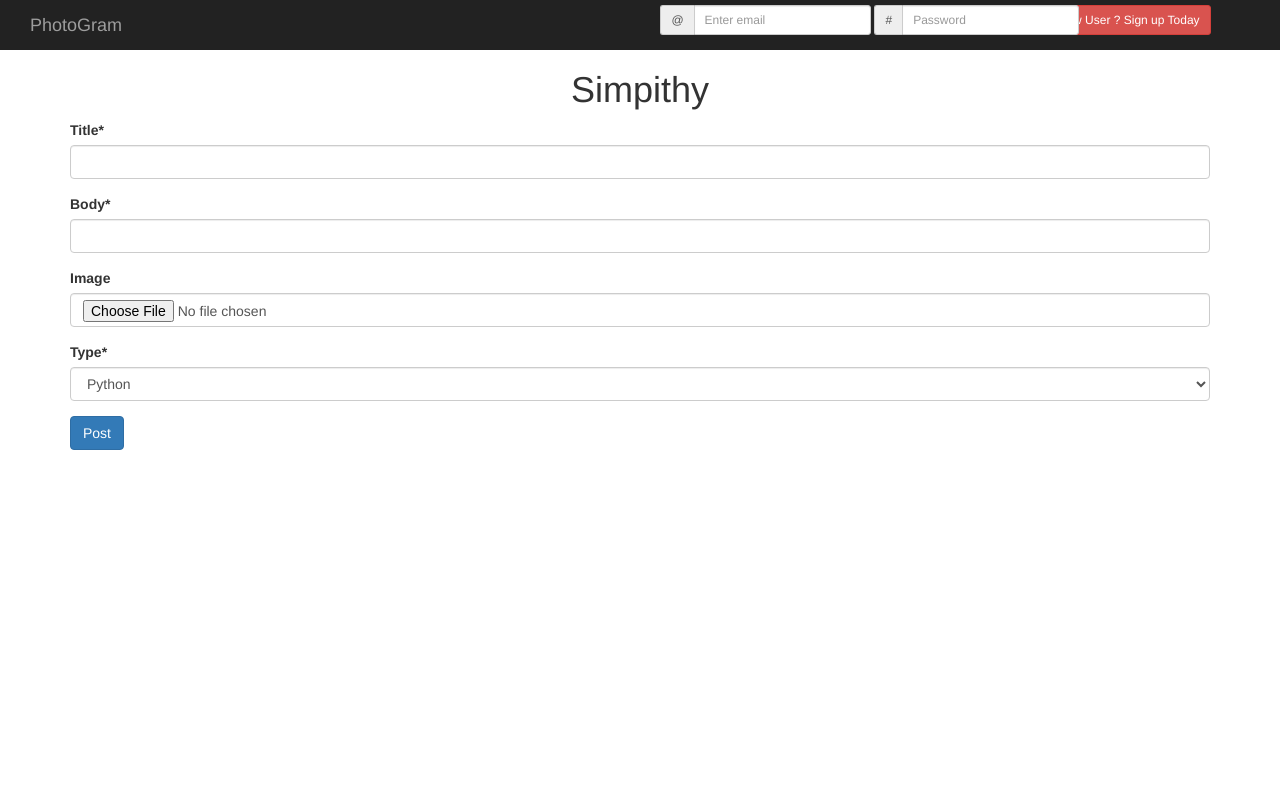
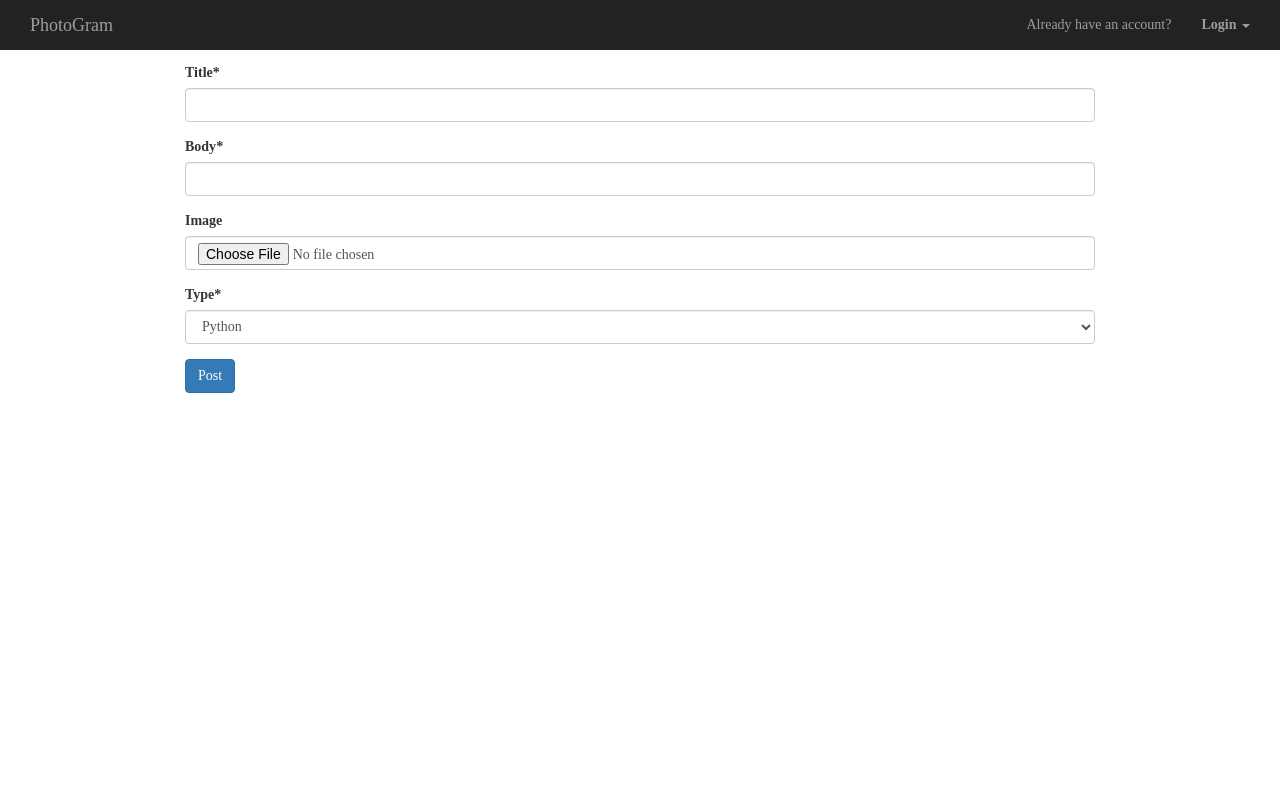
Before and after one commit to lil2/commten, a Django app: page /new-post/ in a window 1280 px wide. Run offline with Django 3.2, Linux system fonts and the light colour scheme; some libraries are stand-ins or nearby versions.

Commit message:
Add comment to to view and change structure of template and view

```diff
--- a/blogapp/forms.py
+++ b/blogapp/forms.py
@@ -1,6 +1,13 @@
-from blogapp.models import Post
+from blogapp.models import Post, User
 from django import forms
 from pagedown.widgets import PagedownWidget
+from django.contrib.auth.forms import UserCreationForm
+
+
+class UserSignupForm(UserCreationForm):
+    class Meta(UserCreationForm.Meta):
+        model = User
+        fields = UserCreationForm.Meta.fields
 
 
 class PostForm(forms.ModelForm):
--- a/blogapp/static/custom_css/my_css.css
+++ b/blogapp/static/custom_css/my_css.css
@@ -2,7 +2,86 @@ html, body {
   width: auto !important;
   overflow-x: hidden !important;
   z-index:1;
+  font-family: "Abadi MT Condensed Extra Bold";
 }
+
+
+/*  Login Drop Down  */
+
+#login-dp{
+    min-width: 250px;
+    padding: 14px 14px 0;
+    overflow:hidden;
+    background-color:rgba(255,255,255,.8);
+}
+#login-dp .help-block{
+    font-size:12px
+}
+#login-dp .bottom{
+    background-color:rgba(255,255,255,.8);
+    border-top:1px solid #ddd;
+    clear:both;
+    padding:14px;
+}
+#login-dp .social-buttons{
+    margin:12px 0
+}
+#login-dp .social-buttons a{
+    width: 49%;
+}
+#login-dp .form-group {
+    margin-bottom: 10px;
+}
+.btn-fb{
+    color: #fff;
+    background-color:#3b5998;
+}
+.btn-fb:hover{
+    color: #fff;
+    background-color:#496ebc
+}
+.btn-tw{
+    color: #fff;
+    background-color:#55acee;
+}
+.btn-tw:hover{
+    color: #fff;
+    background-color:#59b5fa;
+}
+@media(max-width:768px){
+    #login-dp{
+        background-color: inherit;
+        color: #fff;
+    }
+    #login-dp .bottom{
+        background-color: inherit;
+        border-top:0 none;
+    }
+}
+
+
+/*  Index Picture with Title */
+
+#index-pic {
+    background: url("../img/index_pic.jpg");
+    width:100%;
+    height:100%;
+    z-index:-1;
+    background-size:cover;
+    overflow:hidden;
+    position: relative;
+}
+
+
+/*  Override Bootstrap container */
+.container {
+  margin-top: 1% ;
+  width: 940px;
+  .center-block();
+}
+
+
+
 
 .bs-callout{
   padding: 20px;
--- a/blogapp/static/custom_js/my_js.js
+++ b/blogapp/static/custom_js/my_js.js
@@ -1,5 +1,4 @@
 $( document ).ready(function() {
-    post_ajax_signup_form();
     $(".content-markdown").each(function () {
         var content = $(this).text();
         console.log(content);
@@ -9,29 +8,6 @@ $( document ).ready(function() {
     });
 
 });
-
-
-
-// Passing user signup values in modal to backend using ajax
-function post_ajax_signup_form() {
-    $( document ).on('submit','#new_user_form', function (e) {
-       e.preventDefault();
-        $.ajax({
-            type:'POST',
-            url: '/user/create/',
-            data:{
-                name: $('#new_user_username').val(),
-                pwd: $('#new_user_password').val(),
-                csrfmiddlewaretoken: $('input[name=csrfmiddlewaretoken]').val()
-            },
-            success:function () {
-                alert("Welcome New User!");
-                window.location = "/";
-            }
-        });
-    });
-}
-
 
 // Sending ajax to toggle button on following
 function follow_btn(caller) {
--- a/blogapp/templates/blogapp/base.html
+++ b/blogapp/templates/blogapp/base.html
@@ -1,6 +1,9 @@
 {% load staticfiles %}
 {% load widget_tweaks %}
 <html>
+
+<!-- Head Section includes static files ( CSS, javascript, and third party plugin style ) -->
+
 <head>
     {% block pagedown %}{% endblock pagedown %}
     <meta name="viewport" content="width=device-width, initial-scale=1">
@@ -12,7 +15,13 @@
     <script src="https://cdnjs.cloudflare.com/ajax/libs/marked/0.3.6/marked.min.js"></script>
     <script src="{% static 'custom_js/my_js.js' %}"></script>
 </head>
+
+<!-- Body Section -->
+
 <body>
+
+<!-- FaceBook Comment Plugin Section -->
+
 <div id="fb-root"></div>
 <script>(function(d, s, id) {
   var js, fjs = d.getElementsByTagName(s)[0];
@@ -21,7 +30,10 @@
   js.src = "//connect.facebook.net/en_US/sdk.js#xfbml=1&version=v2.7&appId=251648261836948";
   fjs.parentNode.insertBefore(js, fjs);
 }(document, 'script', 'facebook-jssdk'));</script>
- <!-- Navigation -->
+
+
+ <!-- Navigation Bar Section -->
+
 <nav class="navbar-inverse">
   <div class="container-fluid">
     <div class="navbar-header">
@@ -30,85 +42,84 @@
         <span class="icon-bar"></span>
         <span class="icon-bar"></span>
       </button>
-          <a class="navbar-brand" href="#">PhotoGram</a>
+      <a class="navbar-brand" href="{% url 'home_page' %}">PhotoGram</a>
     </div>
     <div class="collapse navbar-collapse" id="myNavbar">
       {% if user.is_authenticated %}
       <ul class="nav navbar-nav">
-            <li class="active"><a href="#">Home</a></li>
+        <li class="active"><a href="{% url 'home_page' %}">Home</a></li>
         <li><a href="{% url 'posts' %}">Post</a></li>
         <li><a href="{% url 'music' %}">Music</a></li>
         <li><a href="#">Album</a></li>
         <li><a href="{% url 'follow' %}">Find People</a></li>
         <li><a href="#">Welcome, {{ user.username }}. Thanks for logging in.</a></li>
-            <a href="{% url 'logout' %}" class="btn btn-primary btn-sm pull-right" style="margin-top: 1.5%">Logout</a>
+        <a href="{% url 'logout' %}" class="btn btn-primary btn-sm navbar-btn pull-right">Logout</a>
       </ul>
       {% else %}
-          <div class="col-md-5 col-md-offset-5" style="margin-top:0.4%; margin-right: -10%;">
-              <form class="form-inline" method="POST" action="/login/">{% csrf_token %}
-                  <div class="input-group input-group-sm">
-                    <span class="input-group-addon" id="sizing-addon1">@</span>
+       <ul class="nav navbar-nav navbar-right">
+        <li><p class="navbar-text">Already have an account?</p></li>
+        <li class="dropdown">
+            <a href="#" class="dropdown-toggle" data-toggle="dropdown"><b>Login</b> <span class="caret"></span></a>
+            <ul id="login-dp" class="dropdown-menu">
+                <li>
+                     <div class="row">
+                            <div class="col-md-12">
+                                Login via
+                                <div class="social-buttons">
+                                    <a href="#" class="btn btn-fb"><i class="fa fa-facebook"></i> Facebook</a>
+                                    <a href="#" class="btn btn-tw"><i class="fa fa-twitter"></i> Twitter</a>
+                                </div>
+                                or
+                                 <form class="form" role="form" method="POST" action="/login/" accept-charset="UTF-8" id="login-nav">{% csrf_token %}
+                                        <div class="form-group">
+                                             <label class="sr-only" for="exampleInputEmail2">Email address</label>
                                              <input type="text" class="form-control" id="email" name="email" placeholder="Enter email">
                                         </div>
-                  <div class="input-group input-group-sm">
-                    <span class="input-group-addon" id="sizing-addon2">#</span>
+                                        <div class="form-group">
+                                             <label class="sr-only" for="exampleInputPassword2">Password</label>
                                              <input type="password" class="form-control" id="password" name="password" placeholder="Password">
+                                             <div class="help-block text-right"><a href="">Forget the password ?</a></div>
                                         </div>
-                  <button type="submit" class="btn btn-primary btn-sm">Log in</button>
+                                        <div class="form-group">
+                                             <button type="submit" class="btn btn-primary btn-block">Sign in</button>
+                                        </div>
+                                        <div class="checkbox">
+                                             <label>
+                                             <input type="checkbox"> keep me logged-in
+                                             </label>
+                                        </div>
                                  </form>
                             </div>
-
-         <div class="col-md-2"  style="padding-top:0.4%;"> <a href="#lala" class="btn btn-danger btn-sm"  data-toggle="modal" data-target=".bs-example-modal-lg">New User ? Sign up Today</a></div>
-            <div class="modal fade bs-example-modal-lg" tabindex="-1" role="dialog" aria-labelledby="myLargeModalLabel">
-              <div class="modal-dialog modal-lg" role="document">
-                <div class="modal-content">
-                  <div class="modal-header">
-                    <button type="button" class="close" data-dismiss="modal" aria-label="Close"><span aria-hidden="true">&times;</span></button>
-                    <h4 class="modal-title" id="exampleModalLabel">Registration</h4>
-                  </div>
-                  <div class="modal-body">
-                      <form method="POST" id="new_user_form">{% csrf_token %}
-                        <div class="form-group">
-                            <label for="recipient-name" class="control-label">Username:</label>
-                            <input type="text" class="form-control" id="new_user_username">
-                        </div>
-                        <div class="form-group">
-                            <label for="message-text" class="control-label">Password:</label>
-                             <input type="password" class="form-control" id="new_user_password">
-                        </div>
-                        <div class="form-group">
-                            <button type="submit" class="btn btn-primary">Sign Up</button>
-                        </div>
-                      </form>
-                  <div class="modal-footer">
-                    <button type="button" class="btn btn-default" data-dismiss="modal">Close</button>
+                            <div class="bottom text-center">
+                                    New here ? <a href="{% url 'signup' %}"><b>Join Us</b></a>
                             </div>
                      </div>
-                </div>
-              </div>
-            </div>
+                </li>
+            </ul>
+        </li>
+    </ul>
   {% endif %}
   </div>
   </div>
 </nav>
 
-    <div class="container">
+
 <!-- Portfolio Item Heading -->
+
+
 <div class="row">
     <div class="col-md-12">
-                <h1 class="text-center">Simpithy</h1>
-                    {% if messages %}
-                    <ul class="messages">
-                        {% for message in messages %}
-                        <li{% if message.tags %} class="{{ message.tags }}"{% endif %}>{{ message }}</li>
-                        {% endfor %}
-                    </ul>
-                    {% endif %}
+
+
+            <!-- Portfolio Item Heading -->
         {% block content %}
         {% endblock %}
+
+
     </div>
 </div>
-    </div>
+
+
 </body>
 
 
--- a/blogapp/templates/blogapp/detail.html
+++ b/blogapp/templates/blogapp/detail.html
@@ -1,8 +1,6 @@
 {% extends 'blogapp/base.html' %}
 {% load staticfiles %}
 {% block content %}
-
-
 
 <div class="container">
     <h5 class="text-center"> Detail </h5>
--- a/blogapp/templates/blogapp/music.html
+++ b/blogapp/templates/blogapp/music.html
@@ -1,8 +1,8 @@
 {% extends 'blogapp/base.html' %}
 {% load staticfiles %}
 {% block content %}
+<div class="container">
     <h1>Music</h1>
-    <div class="container">
     <div class="row">
         <div class="col-sm-6">
             <h2>16:9 Responsive Aspect Ratio</h2>
@@ -11,9 +11,7 @@
             </div>
         </div>
         <div class="col-sm-6">
-                <
         </div>
     </div>
 </div>
-
 {% endblock %}
--- a/blogapp/templates/blogapp/post_edit.html
+++ b/blogapp/templates/blogapp/post_edit.html
@@ -5,7 +5,7 @@
 {% load staticfiles %}
 {% load crispy_forms_tags %}
 {% block content %}
-<div>
+<div class="container">
     <form method="POST" class="post-form" enctype="multipart/form-data">{% csrf_token %}
         {{ post_form|crispy}}
         <button type="submit" class="btn btn-primary">Post</button>
--- a/blogapp/urls.py
+++ b/blogapp/urls.py
@@ -11,7 +11,7 @@ urlpatterns = [
     url(r'^$', views.home_page, name='home_page'),
     url(r'^login/$', views.login_view, name='login'),
     url(r'^logout/$', lambda request: logout(request, "/"), name='logout'),
-    url(r'^user/create/$', views.signup_view, name='signup'),
+    url(r'^signup/$', views.signup_view, name='signup'),
     url(r'^find-friends/$', views.follow_view, name='follow'),
     url(r'^follows/$', views.follow_to_view, name='follow_to'),
     url(r'^posts/$', login_required(views.PostView.as_view()), name='posts'),
--- a/blogapp/views.py
+++ b/blogapp/views.py
@@ -9,7 +9,7 @@ from django.utils import timezone
 from django.views import generic
 from django.contrib.auth import authenticate, login
 from django.contrib import messages
-from .forms import PostForm
+from .forms import PostForm, UserSignupForm
 
 '''REST Views'''
 
@@ -24,10 +24,12 @@ class PostViewSet(viewsets.ModelViewSet):
 # Create your views here.
 
 
+# Home Page View
 def home_page(request):
     return render(request, 'blogapp/home.html')
 
 
+# User Login View
 def login_view(request):
     if request.method == 'POST':
         username = request.POST.get('email')
@@ -39,28 +41,34 @@ def login_view(request):
     return redirect(home_page)
 
 
+# User Signup View
 def signup_view(request):
-    if request.method == 'POST':
-        if request.is_ajax():
-            usr = request.POST['name']
-            pwd = request.POST['pwd']
-            new_user = User.objects.create_user(username=usr, email=None, password=pwd)
+    if request.method == "POST":
+        signup_form = UserSignupForm(request.POST)
+        if signup_form.is_valid():
+            signup_form.save()
+            print(request.POST['username'])
+            new_user = authenticate(username=request.POST['username'], password=request.POST['password1'])
             login(request, new_user)
-            return HttpResponse('')
+            return redirect('posts')
+    else:
+        signup_form = UserSignupForm()
+    return render(request, 'blogapp/signup.html', {'signup_form': signup_form})
 
 
+# User List View
 def follow_view(request):
     users = User.objects.all().exclude(id=request.user.id)
-    followees = request.user.follows.all()
-    return render(request, 'blogapp/users_list.html', {'users': users, 'followees': followees})
+    users_are_followed = request.user.follows.all()
+    return render(request, 'blogapp/users_list.html', {'users': users, 'users_are_followed': users_are_followed})
 
 
+# Ajax Call to Add or Remove Users From followed List
 def follow_to_view(request):
     if request.method == 'POST':
         current_user = User.objects.get(username=request.user)
         follow_id = request.POST.get('follow_id')
         status = str(request.POST.get('follow_text')).strip()
-
         user_to_follow = User.objects.get(id=follow_id)
         if status == 'Followed':
             current_user.follows.remove(user_to_follow)
@@ -72,23 +80,27 @@ def follow_to_view(request):
     return HttpResponse('')
 
 
+# Generic ListView for Creating Post objects along with Paginator
 class PostView(generic.ListView):
     template_name = 'blogapp/post.html'
     context_object_name = "posts"
     paginate_by = 5
 
+    # Override default queryset to show posts based on followed users
     def get_queryset(self):
-        if self.request.user.is_superuser:
+        if self.request.user.is_superuser:         # Superuser would be able to view all the post from all users
             return Post.objects.all()
         else:
             return Post.objects.filter(author__in=User.objects.get(username=self.request.user).follows.all())
 
 
+# Generic DetailView for Post objects
 class DetailView(generic.DetailView):
     model = Post
     template_name = 'blogapp/detail.html'
     context_object_name = 'post_detail'
 
+    # Override default context and add 'next' and 'previous' context to show the detail of next and previous post object
     def get_context_data(self, **kwargs):
         context = super(DetailView, self).get_context_data(**kwargs)
         context['next'] = Post.objects.filter(id__gt=self.kwargs['pk']).first()
@@ -96,6 +108,7 @@ class DetailView(generic.DetailView):
         return context
 
 
+# Post Edit View
 def post_edit_view(request, pk):
     post = get_object_or_404(Post, pk=pk)
     if request.method == 'POST':
@@ -112,6 +125,7 @@ def post_edit_view(request, pk):
     return render(request, 'blogapp/post_edit.html', {'post_form': post_form})
 
 
+# New Post View
 def new_post_view(request):
     if request.method == 'POST':
         post_form = PostForm(request.POST or None, request.FILES or None)
@@ -120,7 +134,7 @@ def new_post_view(request):
             post.author = request.user
             post.create_date = timezone.now()
             post.save()
-            messages.success(request, "Successfully Created !",extra_tags='alert alert-success')
+            messages.success(request, "Successfully Created !", extra_tags='alert alert-success')
             return redirect('detail', pk=post.pk)
         else:
             messages.error(request, "Not Successfully Created !")
@@ -129,6 +143,7 @@ def new_post_view(request):
     return render(request, 'blogapp/post_edit.html', {'post_form': post_form})
 
 
+# Post Delete View
 def post_delete_view(request, pk):
     post = get_object_or_404(Post, pk=pk)
     post.delete()
@@ -136,5 +151,6 @@ def post_delete_view(request, pk):
     return redirect('posts')
 
 
+# Music Post View
 def music_view(request):
     return render(request, 'blogapp/music.html')
```
Also changed, not shown: blogapp/templates/blogapp/home.html (+14 -0 lines), blogapp/templates/blogapp/login_info.html (+4 -3 lines), blogapp/templates/blogapp/users_list.html (+6 -2 lines), blogapp/migrations/0001_initial.py. Lines whose indentation alone changed are shown as unchanged.
